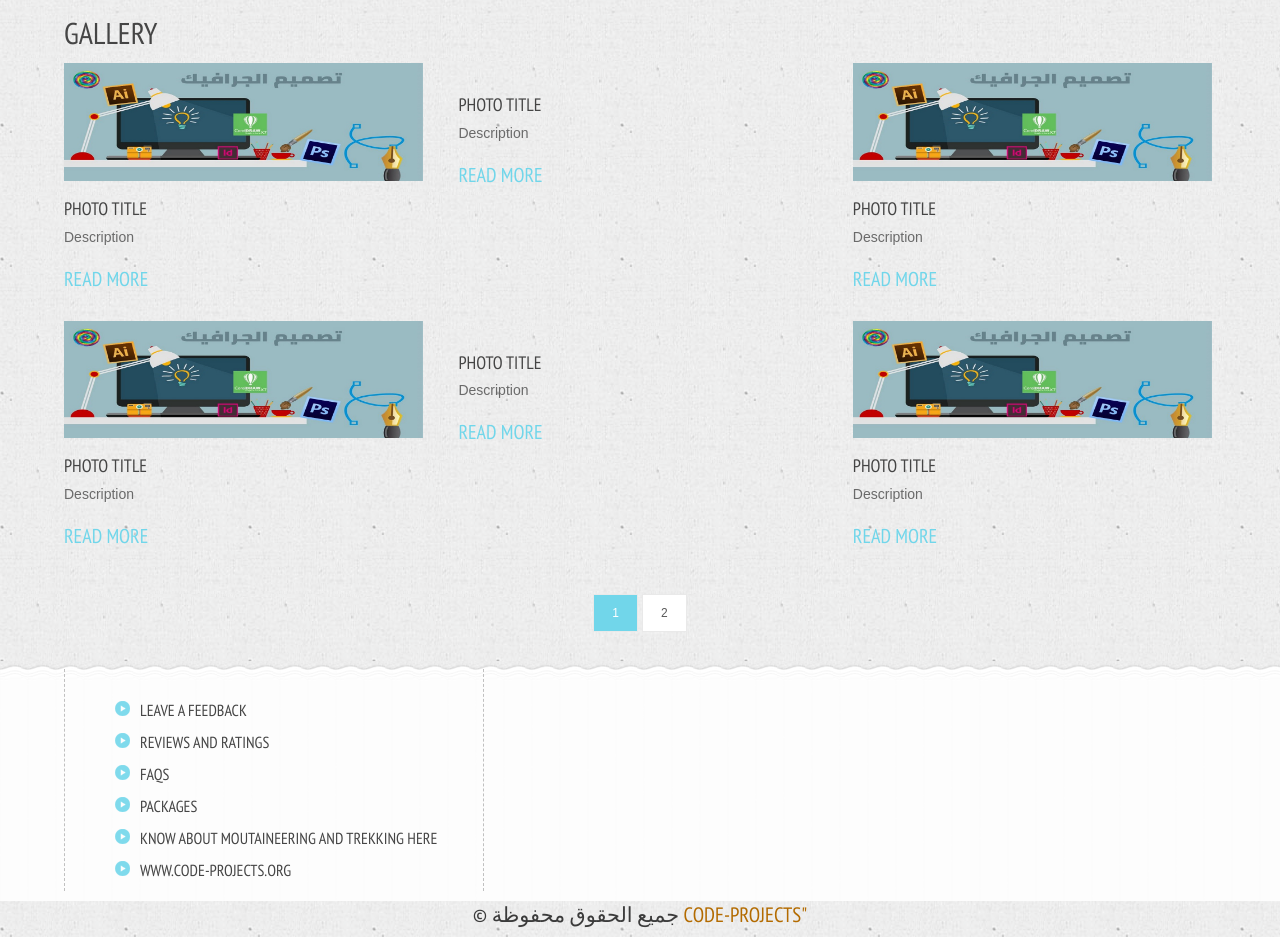
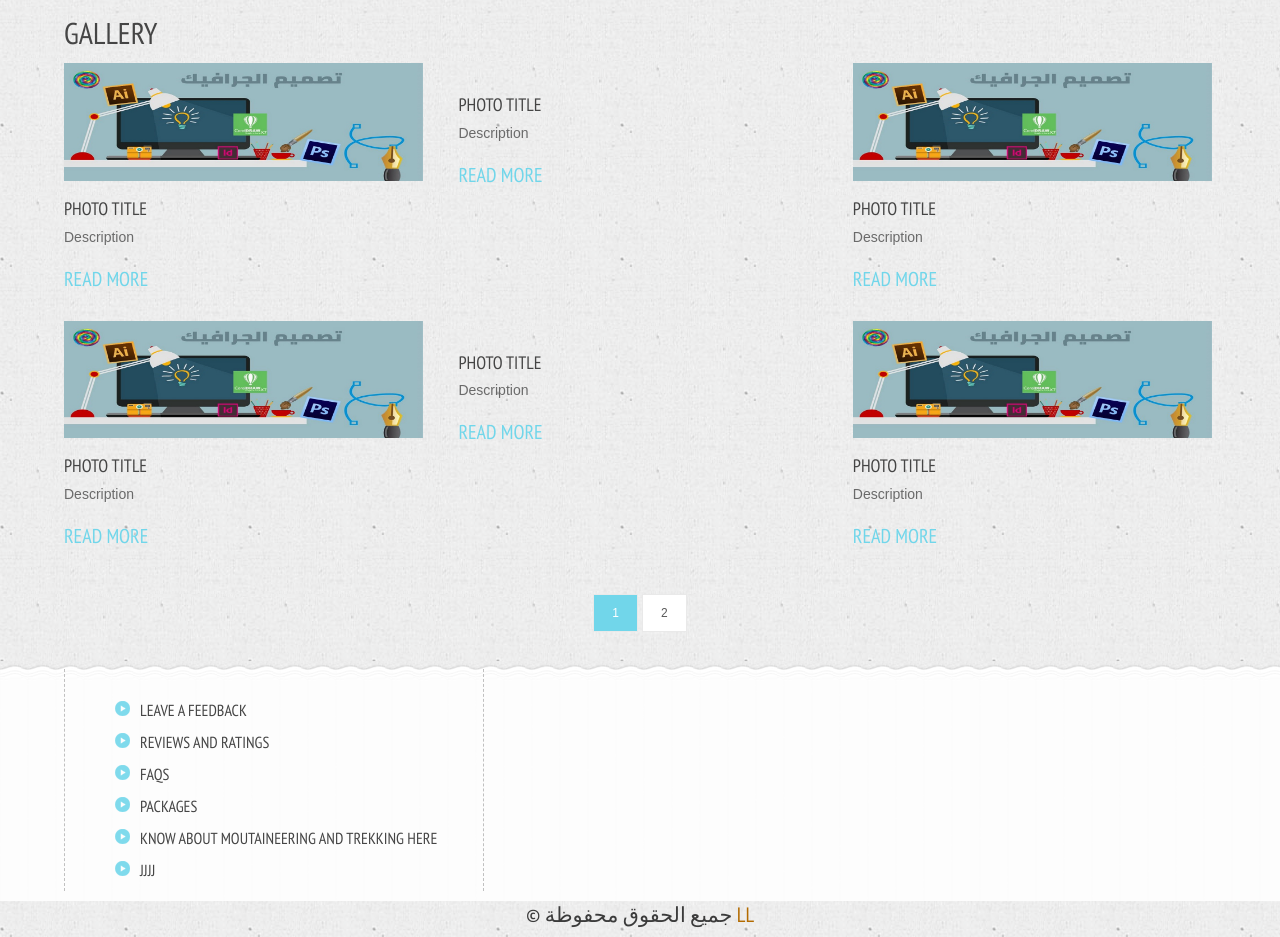
Before and after one commit to rebband/reema, a plain HTML site: page gallery.html in a window 1280 px wide. Shown: the part 344-1281 px from the top of the page. Drawn offline with nearby package versions, Linux system fonts and the light colour scheme.

Commit message:
Update gallery.html

```diff
--- a/gallery.html
+++ b/gallery.html
@@ -122,7 +122,7 @@ License URL: http://creativecommons.org/licenses/by/3.0/
 						<li><a href="https://twitter.com/">FAQs</a></li>
 						<li><a href="https://twitter.com/">Packages</a></li>
 						<li><a href="https://twitter.com/">Know about Moutaineering and trekking here</a></li>
-						<li><a href="https://twitter.com/">www.code-projects.org</a></li>
+						<li><a href="https://twitter.com/">jjjj</a></li>
 					</ul>
 				</div>
 				<div class="box">
@@ -134,7 +134,7 @@ License URL: http://creativecommons.org/licenses/by/3.0/
 		</div>
 		<!---start-copy-Right----->
 		<div class="copy-tight">
-			<p>&copy جميع الحقوق محفوظة <a href="https://twitter.com/">CODE-PROJECTS"</a></p>
+			<p>&copy جميع الحقوق محفوظة <a href="https://twitter.com/">ll</a></p>
 		</div>
 		<!---End-copy-Right----->
 			</div>
```
